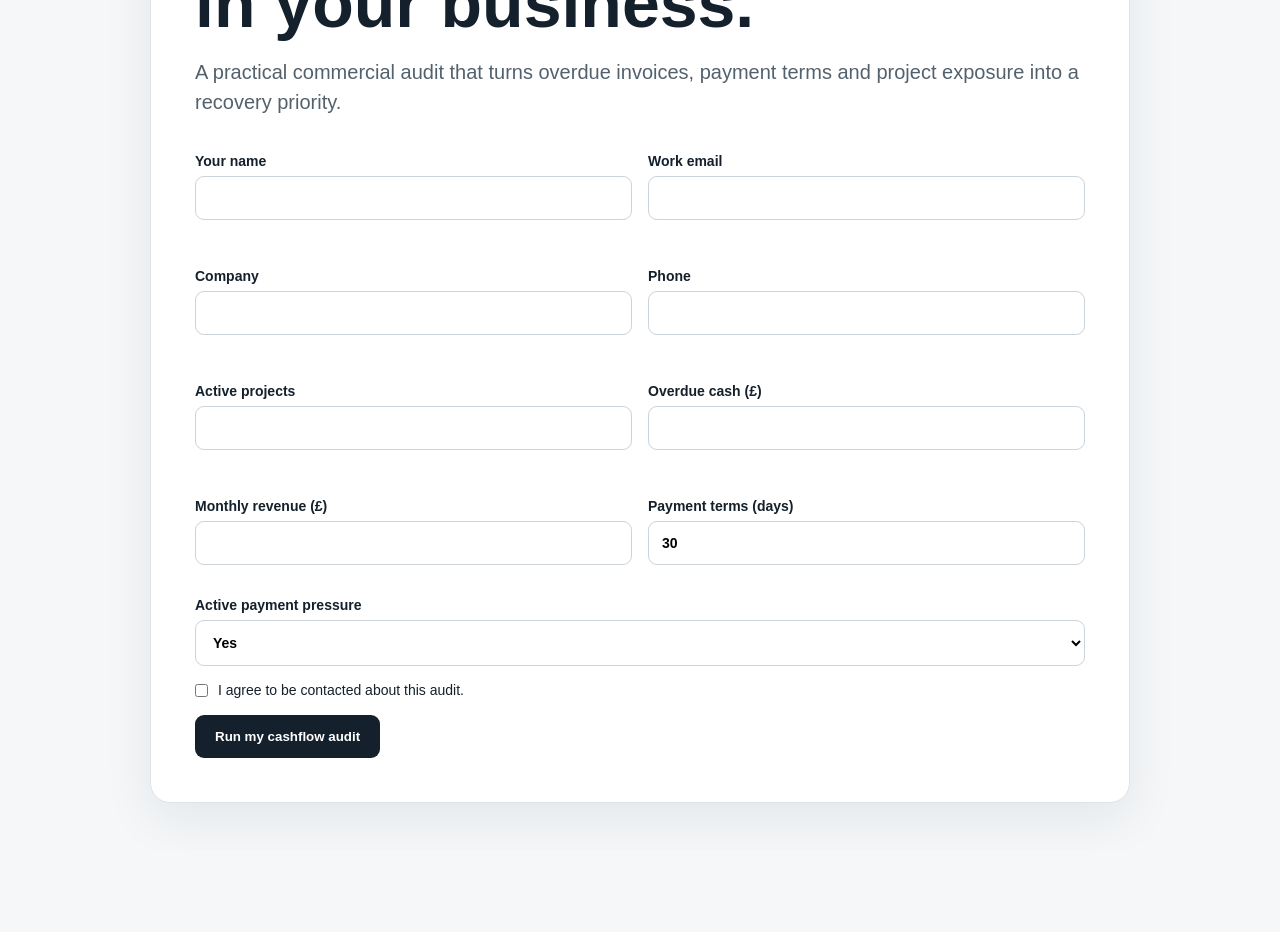
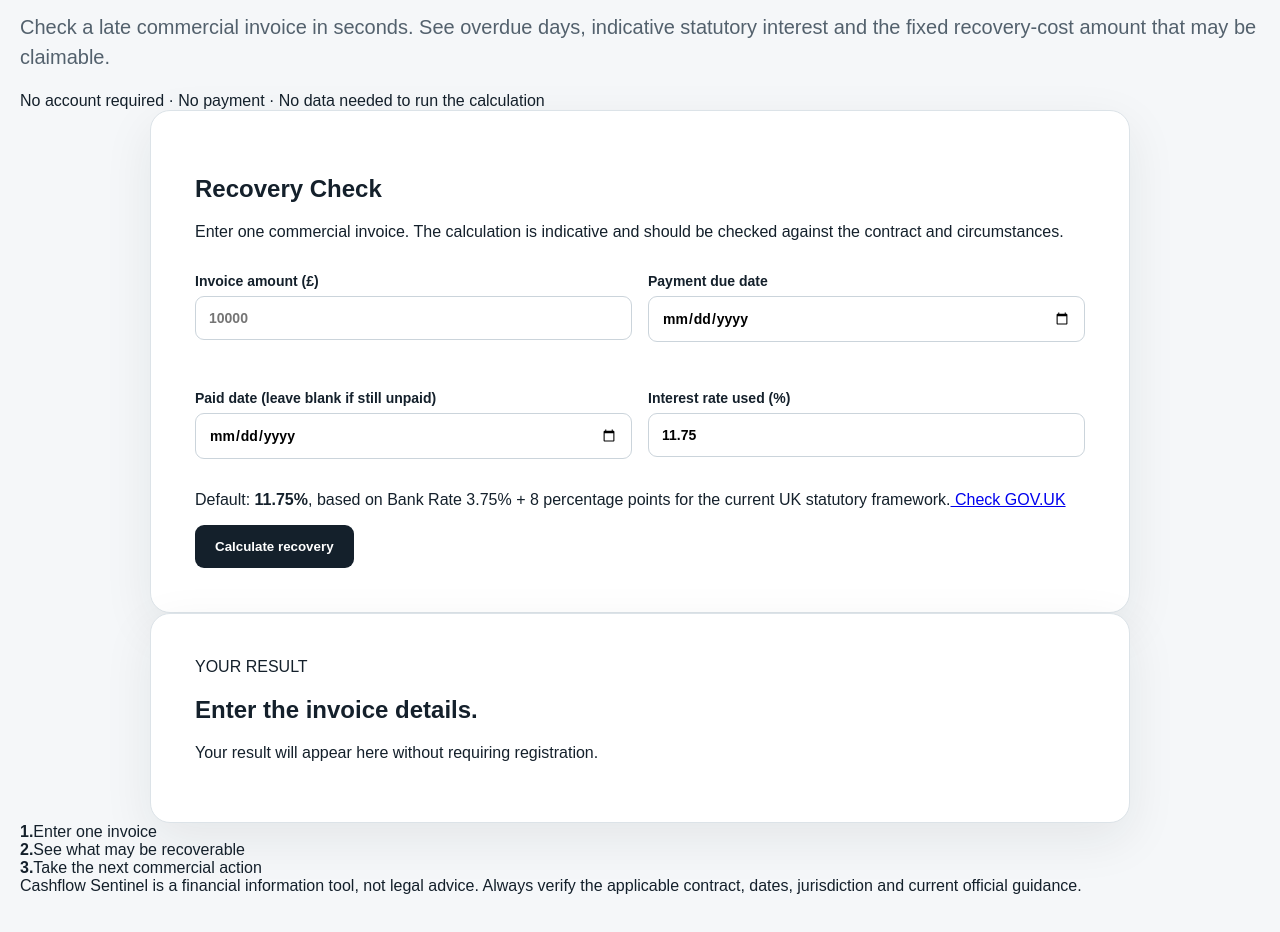
Before and after one commit to how2make599-hue/cashflow-sentinel, a Next.js app: page / in a window 1280 px wide. Shown: the part 220-1152 px from the top of the page. Before the commit the page ends 1071 px from the top, so only its background shows below. Built offline with nearby package versions, Linux system fonts and the light colour scheme.

Commit message:
Build free Recovery Check MVP

```diff
--- a/app/page.jsx
+++ b/app/page.jsx
@@ -1,16 +1,159 @@
 "use client";
-import {useState} from "react";
-export default function Home(){
-  const[f,setF]=useState({name:"",email:"",company:"",phone:"",projects:"",overdue:"",revenue:"",terms:"30",pressure:"yes",consent:false,website:""});
-  const[r,setR]=useState(null); const[busy,setBusy]=useState(false);
-  const set=e=>setF({...f,[e.target.name]:e.target.type==="checkbox"?e.target.checked:e.target.value});
-  async function submit(e){e.preventDefault();setBusy(true);setR(null);try{const x=await fetch("/api/leads",{method:"POST",headers:{"content-type":"application/json"},body:JSON.stringify(f)});const j=await x.json();if(!x.ok)throw Error(j.error);setR(j)}catch(e){setR({error:e.message})}finally{setBusy(false)}}
-  return <main><section className="card"><div className="eyebrow">CASHFLOW SENTINEL</div><h1>Find the cash getting stuck in your business.</h1><p className="lead">A practical commercial audit that turns overdue invoices, payment terms and project exposure into a recovery priority.</p>
-  <form onSubmit={submit}><div className="grid">{[["name","Your name","text"],["email","Work email","email"],["company","Company","text"],["phone","Phone","tel"],["projects","Active projects","number"],["overdue","Overdue cash (£)","number"],["revenue","Monthly revenue (£)","number"],["terms","Payment terms (days)","number"]].map(([n,l,t])=><label key={n}>{l}<input name={n} type={t} value={f[n]} required={["name","email","company"].includes(n)} onChange={set}/></label>)}</div>
-  <label>Active payment pressure<select name="pressure" value={f.pressure} onChange={set}><option value="yes">Yes</option><option value="no">No</option></select></label>
-  <div aria-hidden="true" style={{position:"absolute",left:"-9999px"}}><label>Website<input name="website" tabIndex="-1" autoComplete="off" value={f.website} onChange={set}/></label></div>
-  <label className="check"><input type="checkbox" name="consent" checked={f.consent} onChange={set} required/> I agree to be contacted about this audit.</label>
-  <button disabled={busy}>{busy?"Submitting...":"Run my cashflow audit"}</button></form>
-  {r&&!r.error&&<div className="success"><h2>Audit received</h2><p>Your priority is <strong>{r.priority}</strong>. Estimated exposure: £{Number(r.cashExposure).toLocaleString()}.</p><p>Check your inbox for confirmation.</p></div>}
-  {r?.error&&<div className="error">{r.error}</div>}</section></main>
+
+import { useMemo, useState } from "react";
+
+const DEFAULT_RATE = 11.75;
+const DEFAULT_BASE = 3.75;
+
+function money(value) {
+  return new Intl.NumberFormat("en-GB", { style: "currency", currency: "GBP" }).format(value || 0);
 }
+
+function daysBetween(from, to) {
+  const a = new Date(from + "T00:00:00");
+  const b = new Date(to + "T00:00:00");
+  return Math.max(0, Math.floor((b - a) / 86400000));
+}
+
+export default function Home() {
+  const today = new Date().toISOString().slice(0, 10);
+  const [form, setForm] = useState({
+    invoiceAmount: "",
+    dueDate: "",
+    paidDate: "",
+    rate: String(DEFAULT_RATE),
+    email: ""
+  });
+  const [saved, setSaved] = useState(false);
+
+  const result = useMemo(() => {
+    const amount = Math.max(0, Number(form.invoiceAmount) || 0);
+    if (!amount || !form.dueDate) return null;
+    const endDate = form.paidDate || today;
+    const days = daysBetween(form.dueDate, endDate);
+    const rate = Math.max(0, Number(form.rate) || 0);
+    const interest = amount * (rate / 100) * (days / 365);
+    const fee = amount < 1000 ? 40 : amount < 10000 ? 70 : 100;
+    const overdue = new Date(endDate + "T00:00:00") > new Date(form.dueDate + "T00:00:00");
+    const applicableFee = overdue ? fee : 0;
+    const total = interest + applicableFee;
+    return { amount, days: overdue ? days : 0, interest: overdue ? interest : 0, fee: applicableFee, total, overdue };
+  }, [form, today]);
+
+  function update(e) {
+    setForm({ ...form, [e.target.name]: e.target.value });
+    setSaved(false);
+  }
+
+  async function saveCheck() {
+    if (!result) return;
+    try {
+      const response = await fetch("/api/recovery", {
+        method: "POST",
+        headers: { "content-type": "application/json" },
+        body: JSON.stringify({
+          invoiceAmount: result.amount,
+          dueDate: form.dueDate,
+          paidDate: form.paidDate || null,
+          rate: Number(form.rate) || DEFAULT_RATE,
+          email: form.email || null
+        })
+      });
+      if (response.ok) setSaved(true);
+    } catch {
+      setSaved(false);
+    }
+  }
+
+  return (
+    <main>
+      <section className="hero">
+        <div className="eyebrow">CASHFLOW SENTINEL · FREE RECOVERY CHECK</div>
+        <h1>Find money you may be entitled to recover.</h1>
+        <p className="lead">
+          Check a late commercial invoice in seconds. See overdue days, indicative statutory interest
+          and the fixed recovery-cost amount that may be claimable.
+        </p>
+        <div className="trust">No account required · No payment · No data needed to run the calculation</div>
+      </section>
+
+      <section className="workspace">
+        <div className="card">
+          <h2>Recovery Check</h2>
+          <p className="muted">Enter one commercial invoice. The calculation is indicative and should be checked against the contract and circumstances.</p>
+          <div className="grid">
+            <label>Invoice amount (£)
+              <input name="invoiceAmount" inputMode="decimal" type="number" min="0" step="0.01" placeholder="10000" value={form.invoiceAmount} onChange={update}/>
+            </label>
+            <label>Payment due date
+              <input name="dueDate" type="date" value={form.dueDate} onChange={update}/>
+            </label>
+            <label>Paid date <span className="optional">(leave blank if still unpaid)</span>
+              <input name="paidDate" type="date" max={today} value={form.paidDate} onChange={update}/>
+            </label>
+            <label>Interest rate used (%)
+              <input name="rate" type="number" min="0" step="0.01" value={form.rate} onChange={update}/>
+            </label>
+          </div>
+          <p className="source-note">
+            Default: <strong>{DEFAULT_RATE}%</strong>, based on Bank Rate {DEFAULT_BASE}% + 8 percentage points for the current UK statutory framework.
+            <a href="https://www.gov.uk/late-commercial-payments-interest-debt-recovery/charging-interest-commercial-debt" target="_blank" rel="noreferrer"> Check GOV.UK</a>
+          </p>
+          <button className="primary" onClick={saveCheck} disabled={!result}>Calculate recovery</button>
+          {saved && <p className="saved">Saved anonymously for product research. No account was required.</p>}
+        </div>
+
+        <div className={"card result " + (!result ? "empty" : "")}>
+          {!result ? (
+            <>
+              <div className="result-kicker">YOUR RESULT</div>
+              <h2>Enter the invoice details.</h2>
+              <p className="muted">Your result will appear here without requiring registration.</p>
+            </>
+          ) : result.overdue ? (
+            <>
+              <div className="result-kicker">INDICATIVE RECOVERY VALUE</div>
+              <div className="big">{money(result.total)}</div>
+              <p className="status">This invoice is {result.days} day{result.days === 1 ? "" : "s"} overdue.</p>
+              <div className="breakdown">
+                <div><span>Invoice</span><strong>{money(result.amount)}</strong></div>
+                <div><span>Indicative statutory interest</span><strong>{money(result.interest)}</strong></div>
+                <div><span>Fixed recovery cost</span><strong>{money(result.fee)}</strong></div>
+                <div className="total"><span>Potential recovery</span><strong>{money(result.total)}</strong></div>
+              </div>
+              <p className="legal-note">
+                UK commercial late-payment rules can provide for statutory interest at 8 percentage points
+                above the Bank of England reference rate and fixed recovery costs of £40, £70 or £100 depending
+                on the debt size. A contractual remedy or other circumstances can affect whether statutory interest applies.
+              </p>
+              <div className="next">
+                <strong>Next step</strong>
+                <span>Check the contract, confirm the payment date and decide whether to issue a recovery notice.</span>
+              </div>
+              <label className="email-capture">Email me this result (optional)
+                <input name="email" type="email" placeholder="you@company.co.uk" value={form.email} onChange={update}/>
+              </label>
+            </>
+          ) : (
+            <>
+              <div className="result-kicker">NO OVERDUE AMOUNT</div>
+              <div className="big">{money(0)}</div>
+              <p className="status">The invoice is not currently overdue based on the dates entered.</p>
+              <p className="muted">If the payment date or contractual terms are different, update the inputs and recalculate.</p>
+            </>
+          )}
+        </div>
+      </section>
+
+      <section className="how">
+        <div><strong>1.</strong><span>Enter one invoice</span></div>
+        <div><strong>2.</strong><span>See what may be recoverable</span></div>
+        <div><strong>3.</strong><span>Take the next commercial action</span></div>
+      </section>
+
+      <footer>
+        Cashflow Sentinel is a financial information tool, not legal advice. Always verify the applicable contract, dates, jurisdiction and current official guidance.
+      </footer>
+    </main>
+  );
+}
```
